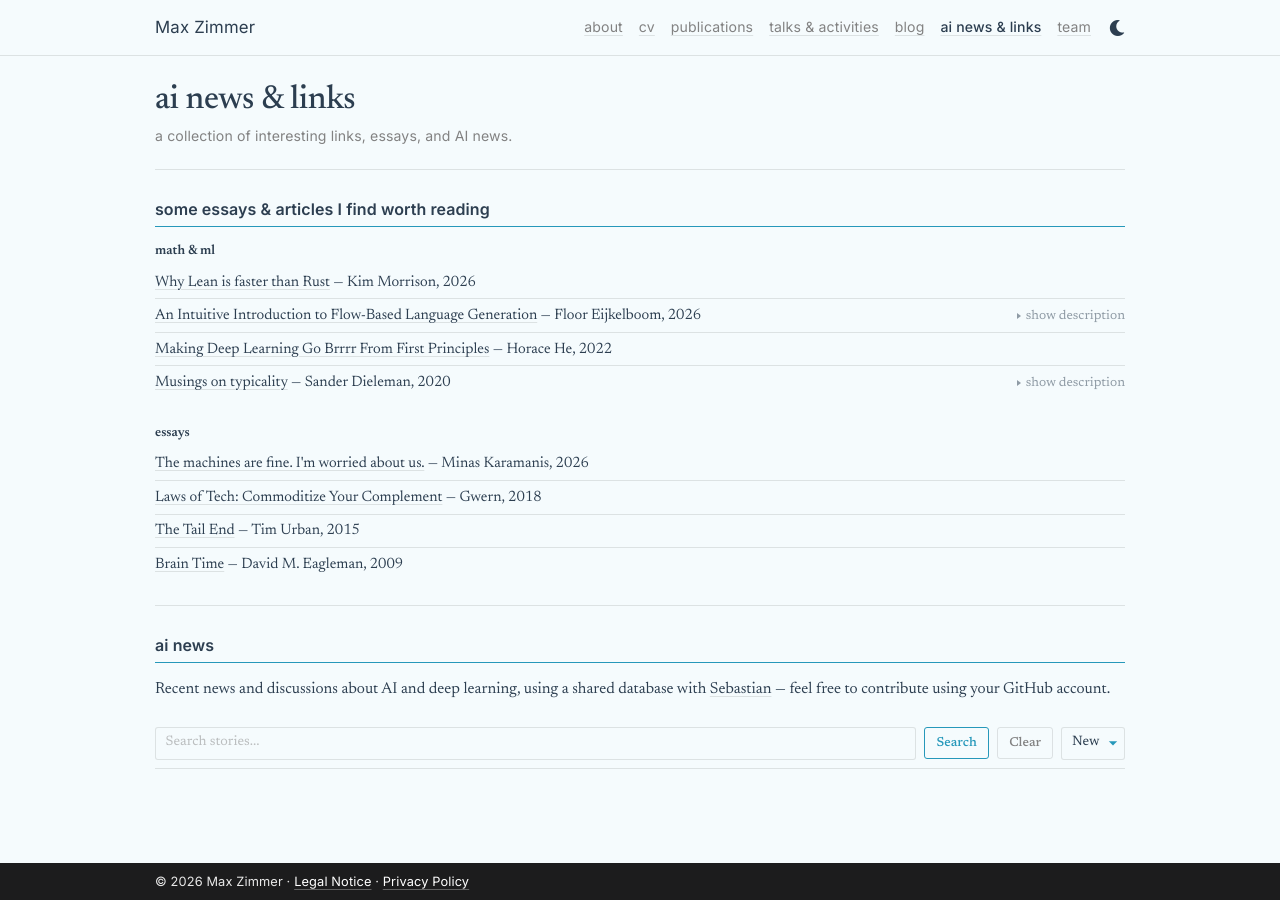
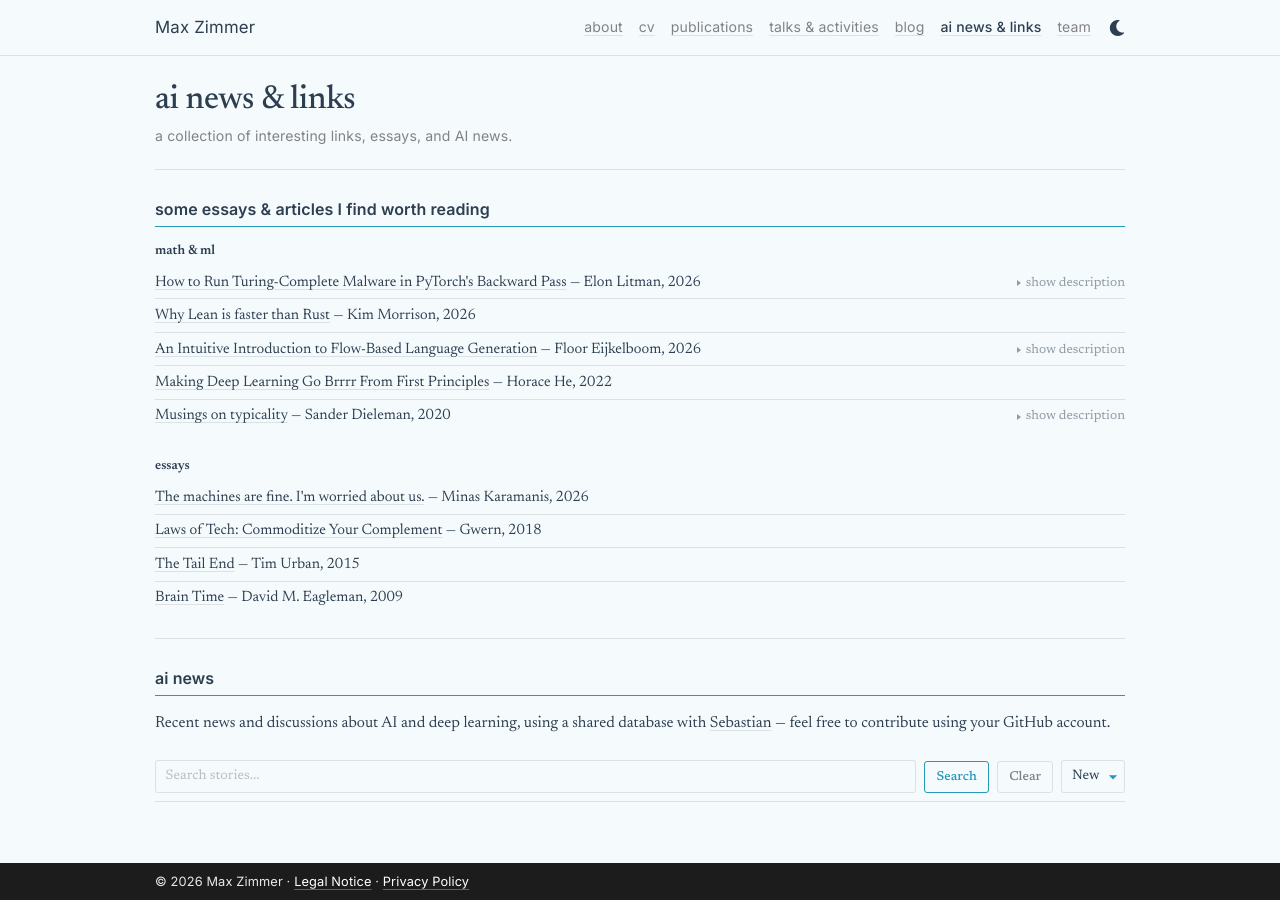
Before and after one commit to zimmer-m/zimmer-m.github.io, a Jekyll site: the page built from _pages/ai_news.md, in a window 1280 px wide. Built offline with Jekyll 4.4.1, drawn with Linux system fonts in a browser that asks for light colours; comment, search, counter and statistics services are not loaded; a style sheet for code colours, icons or effects is not loaded.

Commit message:
updated links

```diff
--- a/_data/links.yml
+++ b/_data/links.yml
@@ -54,3 +54,10 @@
   year: 2026
   category: math & ml
   description:
+
+- title: "How to Run Turing-Complete Malware in PyTorch's Backward Pass"
+  url: https://elonlit.com/scrivings/how-to-run-turing-complete-malware-in-pytorchs-backward-pass/
+  author: Elon Litman
+  year: 2026
+  category: math & ml
+  description: "How floating-point rounding and autodiff can turn a zero-valued loss into nonzero gradients that allow arbitrary functions to be executed inside model weights."
```
